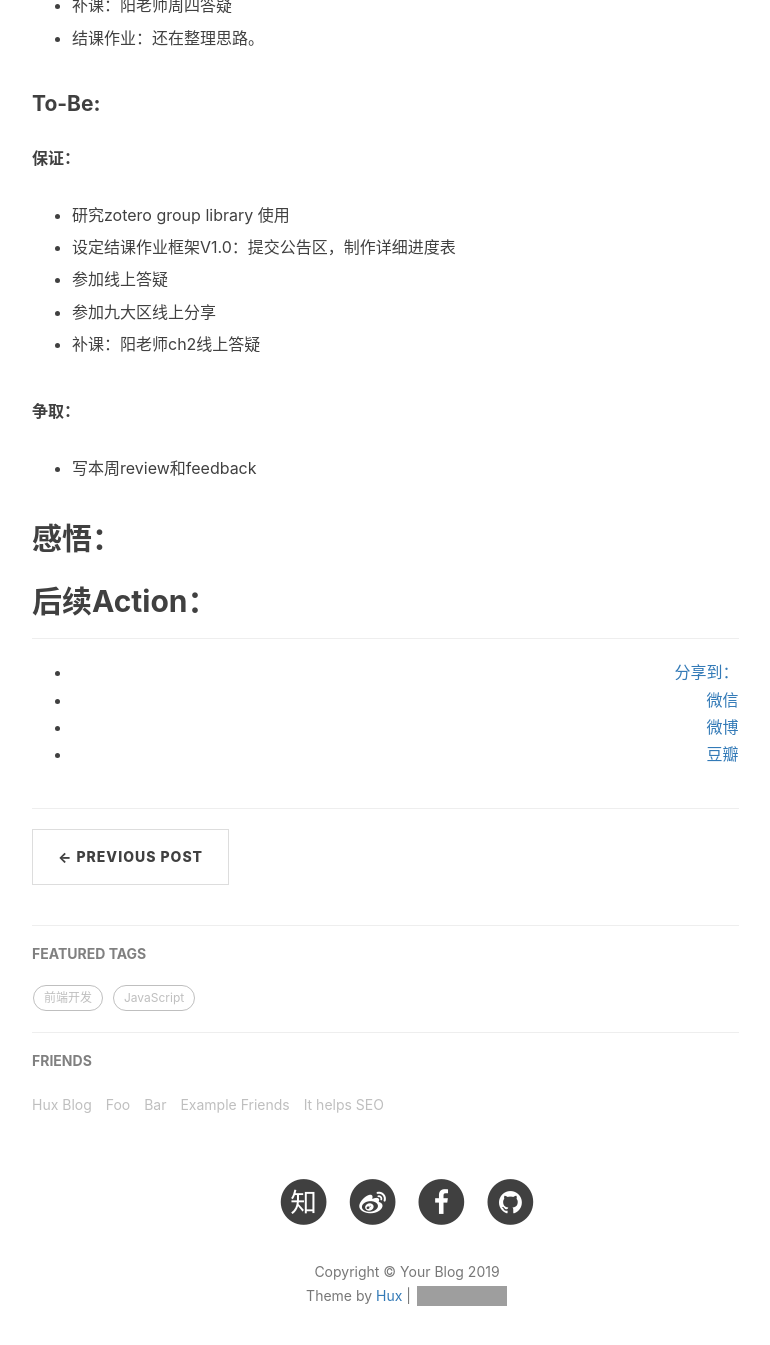
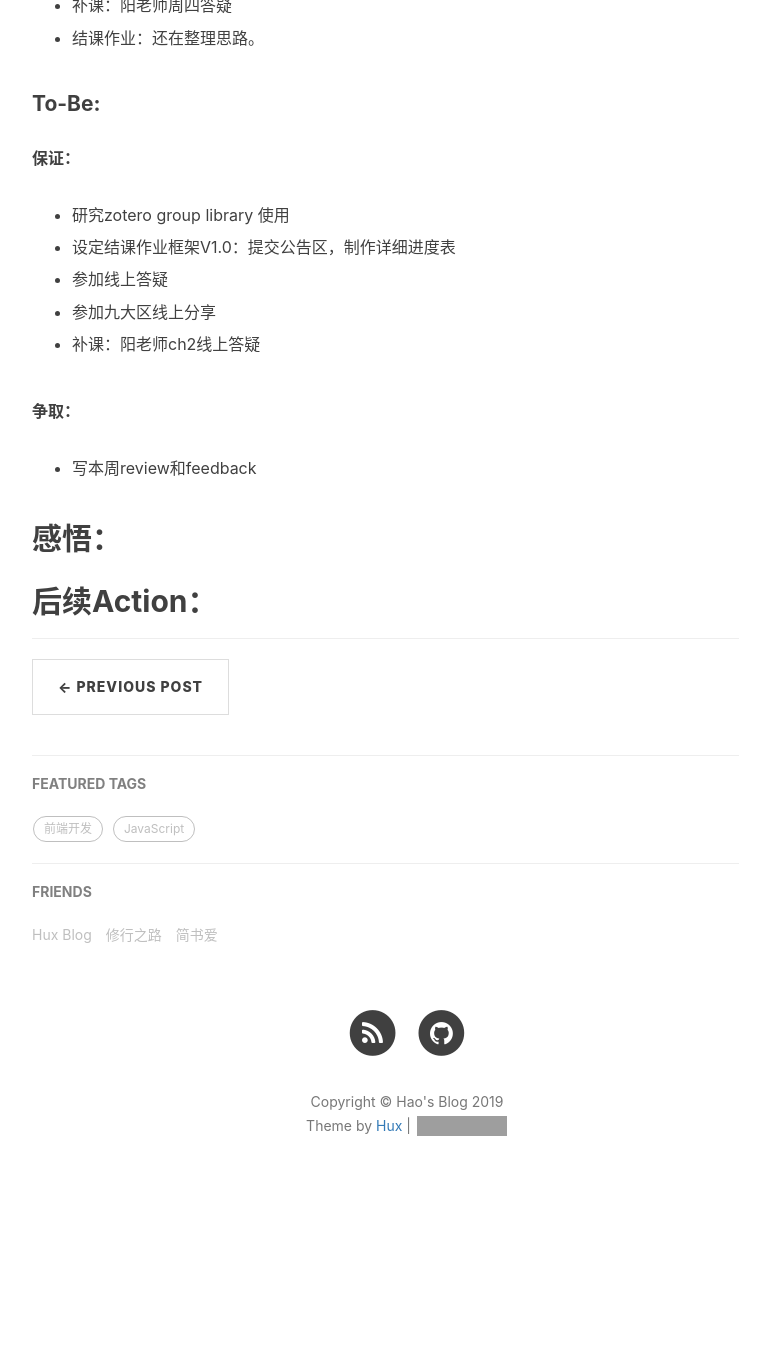
Before and after one commit to kiaorahao/hao.github.io, a Jekyll site: the page built from _posts/2019-01-31-CH4_notes.md, in a window 1280 px wide and 1400 px high, scrolled down 8350 px. Shown: the top 1345 px of the window, without its empty margins (233-1003 px from the left). Built offline with Jekyll 4.4.1, drawn with Linux system fonts in a browser that asks for light colours; nearby versions of some CDN libraries; comment, search, counter and statistics services are not loaded; after the commit the page ends 9580 px from its top, so only the background shows below that; grey boxes are pictures that could not be loaded.

Commit message:
Update _config.yml

```diff
--- a/_config.yml
+++ b/_config.yml
@@ -1,22 +1,22 @@
 # Site settings
-title: Your Blog
-SEOTitle: 你的博客 | Your Blog
+title: Hao's Blog
+SEOTitle: 皓的博客 | Hao's Blog
 header-img: img/home-bg.jpg
-email: huxpro@gmail.com
-description: ""
-keyword: ""
-url: "http://huangxuan.me"              # your host, for absolute URL
-baseurl: "/huxblog-boilerplate"         # for example, '/blog' if your blog hosted on 'host/blog'
+email: kiaorahao@gmail.com
+description: "自由职业者 | 皓，SAP BI, Cognitive Psychology | 这里是 @Hao 的个人博客，自由地游走在世界的边缘。"
+keyword: "皓, Hao, kiaorahao, @kiaorahao, 皓的博客, Hao Blog, 博客, 个人网站, 互联网, Web"
+url: "https://kiaorahao.github.io/"              # your host, for absolute URL
+baseurl: ""         # for example, '/blog' if your blog hosted on 'host/blog'
 
 
 
 # SNS settings
-RSS: false
-weibo_username:     huxpro
-zhihu_username:     huxpro
-github_username:    huxpro
-#twitter_username:  huxpro
-facebook_username:  huxpro
+RSS: true
+weibo_username:
+zhihu_username:
+github_username:    kiaorahao
+#twitter_username:
+facebook_username:
 
 
 
@@ -47,30 +47,29 @@ kramdown:
 
 
 # Disqus settings
-#disqus_username: _your_disqus_short_name_
+disqus_username: KiaoraHao
 
 # Duoshuo settings
-duoshuo_username: huxblog
+# duoshuo_username: huxblog
 # Share component is depend on Comment so we can NOT use share only.
-duoshuo_share: true                     # set to false if you want to use Comment without Sharing
+# duoshuo_share: true                     # set to false if you want to use Comment without Sharing
 
 
 
 
 # Analytics settings
 # Baidu Analytics
-ba_track_id: 4cc1f2d8f3067386cc5cdb626a202900
+# ba_track_id: 4cc1f2d8f3067386cc5cdb626a202900
 # Google Analytics
-ga_track_id: 'UA-49627206-1'            # Format: UA-xxxxxx-xx
-ga_domain: huangxuan.me
+# ga_track_id: 'UA-49627206-1'            # Format: UA-xxxxxx-xx
+# ga_domain: huangxuan.me
 
 
 
 # Sidebar settings
 sidebar: true                           # whether or not using Sidebar.
-sidebar-about-description: "写写代码，做做设计，看看产品。世界那么大，多玩玩看看。"
-sidebar-avatar: /img/avatar-hux.jpg      # use absolute URL, seeing it's used in both `/` and `/about/`
-
+sidebar-about-description: "For the next quantum leap<br>离开世界之前，一切都是过程"
+sidebar-avatar: /img/avatar-hao.jpg      # use absolute URL, seeing it's used in both `/` and `/about/`
 
 
 # Featured Tags
@@ -81,20 +80,14 @@ featured-condition-size: 1              # A tag will be featured if the size of
 
 # Friends
 friends: [
-    {
-        title: "Hux Blog",
-        href: "http://huangxuan.me"
-    },{
-        title: "Foo",
-        href: "#"
-    },{
-        title: "Bar",
-        href: "#"
-    },{
-        title: "Example Friends",
-        href: "#"
-    },{
-        title: "It helps SEO",
-        href: "#"
-    }
+{
+title: "Hux Blog",
+href: "http://huangxuan.me"
+},{
+title: "修行之路",
+href: "https://bchen4.github.io/"
+},{
+title: "简书爱",
+href: "https://lilianxj.github.io/"
+}
 ]
```
